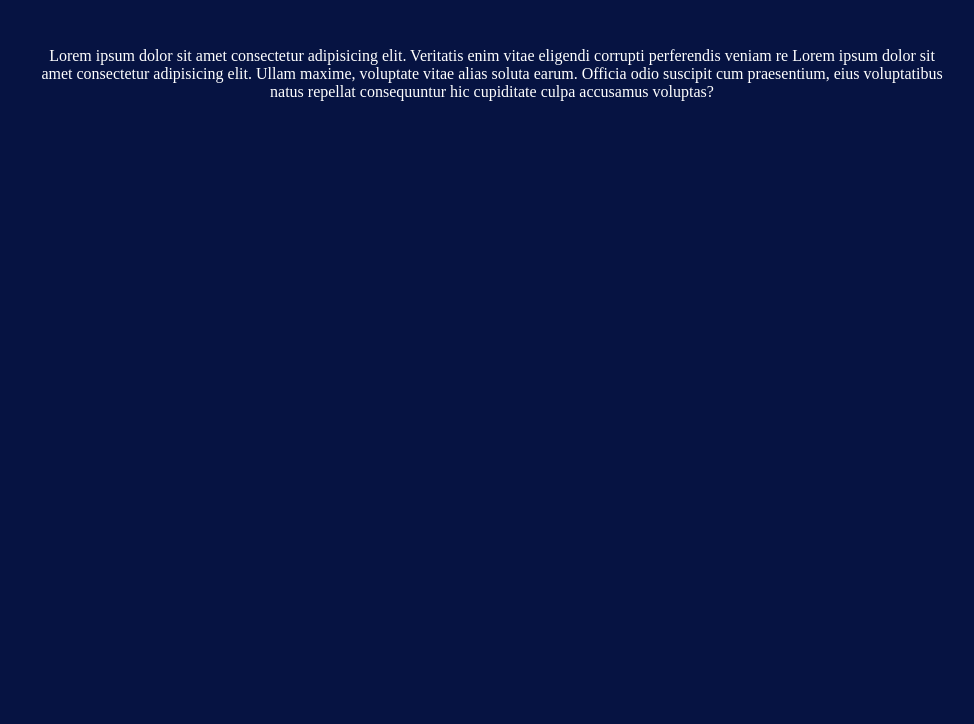
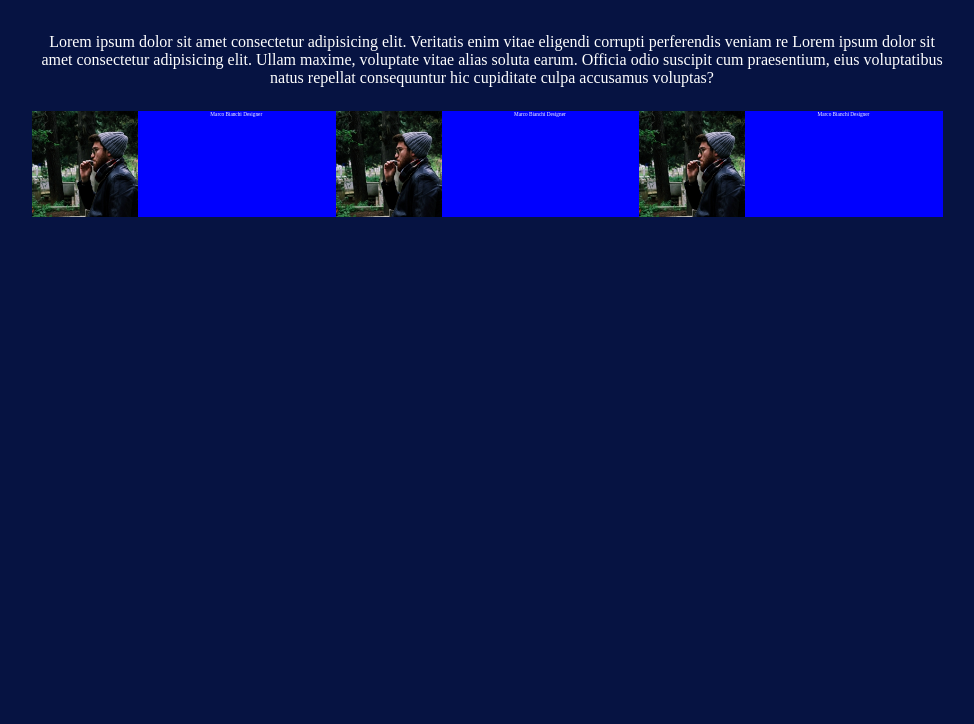
Before and after one commit to Cosimo-Colucci/html-css-float-cards, a plain HTML site: page index.html in a window 1280 px wide. Shown: the part 76-800 px from the top of the page, without its empty margins (148-1122 px from the left). Drawn offline with Linux system fonts and the light colour scheme.

Commit message:
badg section

```diff
--- a/css/style.css
+++ b/css/style.css
@@ -13,18 +13,45 @@ body{
     background-color: rgb(6, 19, 66);
 }
 
-section{
+main{
     text-align: center;
     margin: 0 180px;
+    font-size: 30px
 }
 
 h1{
     color: rgb(231, 77, 77);
-    margin: 2rem 0;
+    font-size: 2rem;
+    margin: 1.5rem 0;
 }
 
 p{
     display: inline-block;
+    font-size: 1rem;
     color: white;
-    margin: 2rem 0;
+    margin: 1.5rem 0;
 }
+
+div{
+    background-color: blue;
+    width: 33%;
+}
+
+img{
+    width: 35%;
+}
+
+span{
+    display: inline-block;
+    color: white;
+}
+
+.team_badg{
+    font-size: 1rem;
+}
+
+.float_left{
+    float: left;
+    font-size: 33%;
+}
+pad
--- a/index.html
+++ b/index.html
@@ -9,7 +9,9 @@
     </head>
     <body>
 
-    <section>
+        <main>
+
+            <section class="title_text">
 
                 <h1>Meet Our Team</h1>
                 <p>
@@ -18,5 +20,35 @@
 
             </section>
 
+            <section class="clearfix team_badg">
+
+                <div class="float_left clearfix">
+                    <img src="img/male1.png" alt="Marco Bianchi" class="float_left">
+                    <span class="name">Marco Bianchi</span>
+                    <span class="position">Designer</span>
+                    <span class="contact"></span>
+                </div>
+
+                <div class="float_left clearfix">
+                    <img src="img/male1.png" alt="Marco Bianchi" class="float_left">
+                    <span class="name">Marco Bianchi</span>
+                    <span class="position">Designer</span>
+                    <span class="contact"></span>
+                </div>
+
+                <div class="float_left clearfix">
+                    <img src="img/male1.png" alt="Marco Bianchi" class="float_left">
+                    <span class="name">Marco Bianchi</span>
+                    <span class="position">Designer</span>
+                    <span class="contact"></span>
+                </div>
+
+
+
+
+            </section>
+        </main>
+
+
     </body>
 </html>
```
Lines whose indentation alone changed are shown as unchanged.
